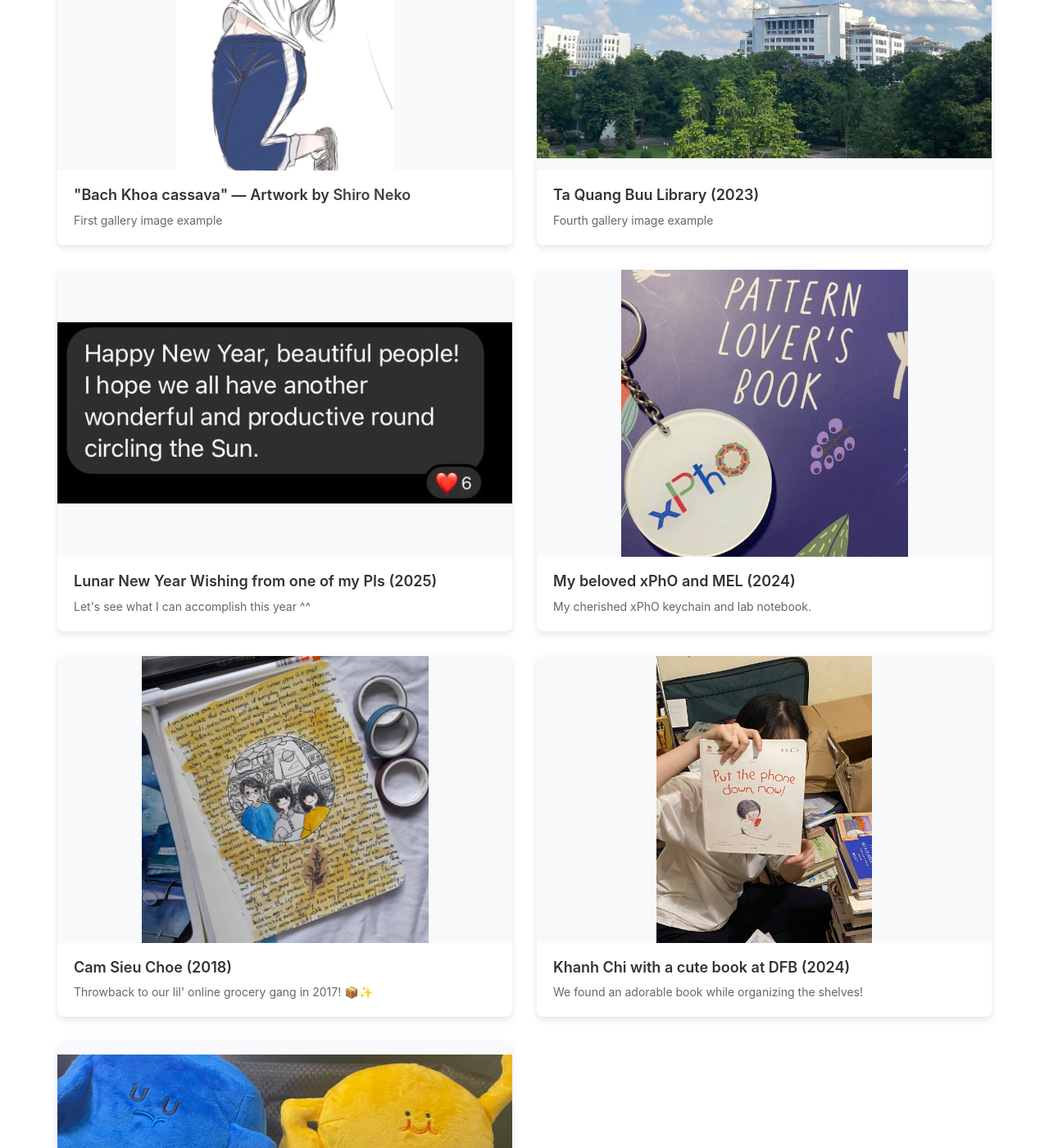
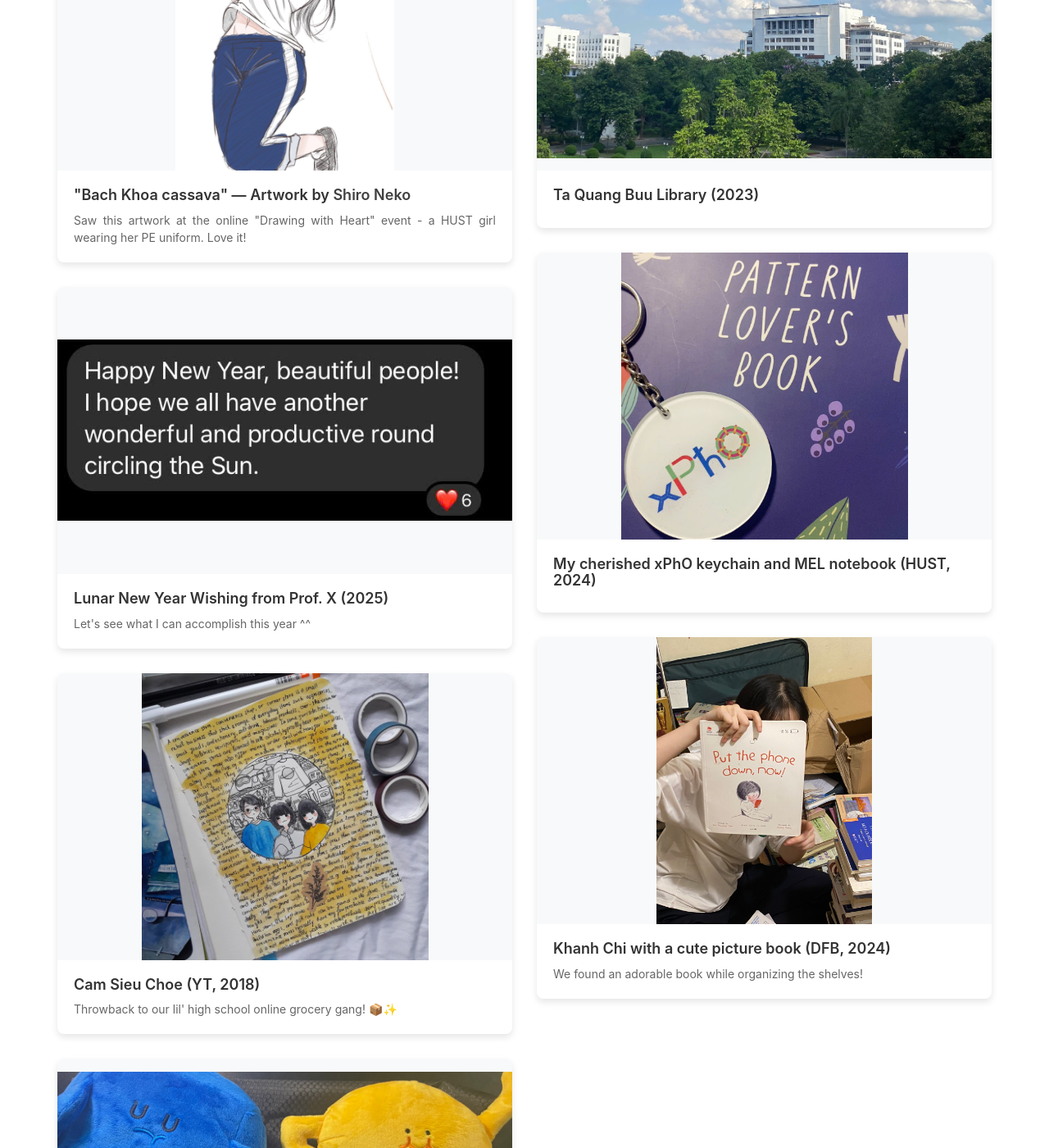
Before and after one commit to orionanseaweed/orionanseaweed.github.io, a Jekyll site: the page built from gallery.html, in a window 1280 px wide and 1400 px high, scrolled down 410 px. Shown: the whole window at 82% size. Built offline with Jekyll 4.4.1, drawn with Linux system fonts in a browser that asks for light colours; nearby versions of some CDN libraries; library files that are not in the unit come from our copies; comment, search, counter and statistics services are not loaded; some of the changed text lies outside the part shown.

Commit message:
Update gallery.html

```diff
--- a/gallery.html
+++ b/gallery.html
@@ -31,14 +31,14 @@ header-img: "img/home-bg.jpg"
                         <img src="{{ site.baseurl }}/img/gallery/2022-shiro-neko.jpg" alt="Gallery Image 1" class="img-responsive">
                         <div class="gallery-caption">
                             <h4>"Bach Khoa cassava" — Artwork by <a href="https://www.facebook.com/neko.shirou" target="_blank">Shiro Neko</a></h4>
-                            <p>First gallery image example</p>
+                            <p>Saw this artwork at the online "Drawing with Heart" event - a HUST girl wearing her PE uniform. Love it!</p>
                         </div>
                     </div>
 
                     <div class="gallery-item">
                         <img src="{{ site.baseurl }}/img/gallery/2025-DrX.jpg" alt="Gallery Image 2" class="img-responsive">
                         <div class="gallery-caption">
-                            <h4>Lunar New Year Wishing from one of my PIs (2025)</h4>
+                            <h4>Lunar New Year Wishing from Prof. X (2025)</h4>
                             <p>Let's see what I can accomplish this year ^^</p>
                         </div>
                     </div>
@@ -46,15 +46,15 @@ header-img: "img/home-bg.jpg"
                     <div class="gallery-item">
                         <img src="{{ site.baseurl }}/img/gallery/2018-CSC.jpg" alt="Gallery Image 3" class="img-responsive">
                         <div class="gallery-caption">
-                            <h4>Cam Sieu Choe (2018)</h4>
-                            <p>Throwback to our lil' online grocery gang in 2017! 📦✨</p>
+                            <h4>Cam Sieu Choe (YT, 2018)</h4>
+                            <p>Throwback to our lil' high school online grocery gang! 📦✨</p>
                         </div>
                     </div>
                     <div class="gallery-item">
                         <img src="{{ site.baseurl }}/img/gallery/2024-GNI.jpg" alt="Gallery Image 6" class="img-responsive">
                         <div class="gallery-caption">
                             <h4>Google News Initiative Gift Pack (2024)</h4>
-                            <p>Sixth gallery image example</p>
+                            <p>A favorite challenge of mine, where I picked up valuable skills in information validation and verification.</p>
                         </div>
                     </div>
                 </div>
@@ -65,22 +65,20 @@ header-img: "img/home-bg.jpg"
                         <img src="{{ site.baseurl }}/img/gallery/2023-TQB-lib.jpg" alt="Gallery Image 4" class="img-responsive">
                         <div class="gallery-caption">
                             <h4>Ta Quang Buu Library (2023)</h4>
-                            <p>Fourth gallery image example</p>
                         </div>
                     </div>
 
                     <div class="gallery-item">
                         <img src="{{ site.baseurl }}/img/gallery/2024-xPhO-&-MEL.jpg" alt="Gallery Image 5" class="img-responsive">
                         <div class="gallery-caption">
-                            <h4>My beloved xPhO and MEL (2024)</h4>
-                            <p>My cherished xPhO keychain and lab notebook.</p>
+                            <h4>My cherished xPhO keychain and MEL notebook (HUST, 2024)</h4>
                         </div>
                     </div>
 
                     <div class="gallery-item">
                         <img src="{{ site.baseurl }}/img/gallery/2024-PTPD.jpg" alt="Gallery Image 6" class="img-responsive">
                         <div class="gallery-caption">
-                            <h4>Khanh Chi with a cute book at DFB (2024)</h4>
+                            <h4>Khanh Chi with a cute picture book (DFB, 2024)</h4>
                             <p>We found an adorable book while organizing the shelves!</p>
                         </div>
                     </div>
```
